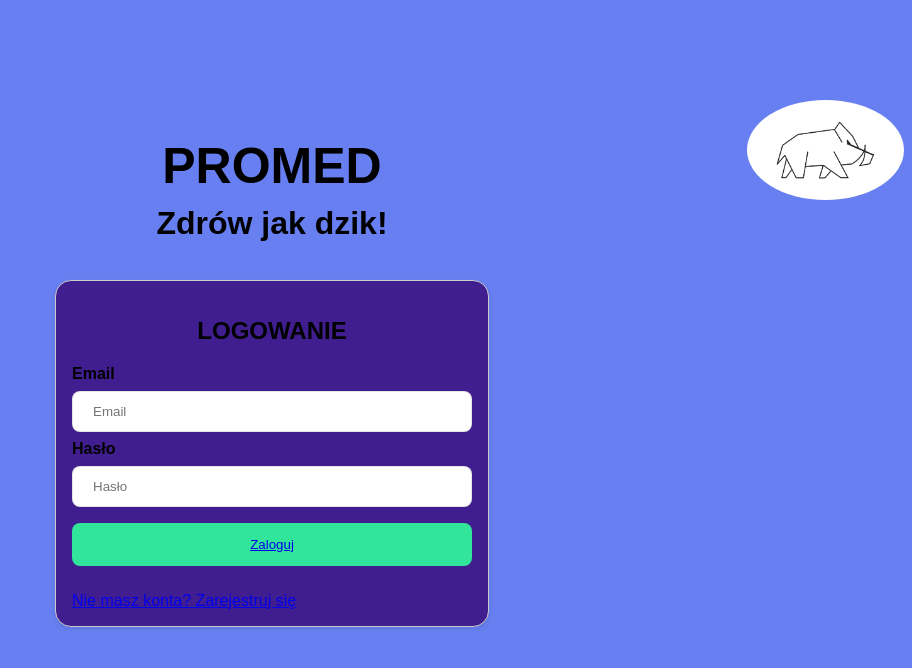
After one commit to ntymczyszyn/projekt-bazy-danych, a Django app: page /home/login in a window 1280 px wide. The commit adds this page. Shown: the top 668 px of the page, without its empty margins (368-1280 px from the left). Run offline with Django 4.2, Linux system fonts and the light colour scheme.

Commit message:
add login page

```diff
--- a/promed/templates/home.html
+++ b/promed/templates/home.html
@@ -19,6 +19,7 @@
             <div>Zdrów jak dzik!</div>
         </h1>
     </div>
-
+    {% block content %}
+    {% endblock %}
 </body>
 </html>
--- /dev/null
+++ b/promed/templates/login.html
@@ -0,0 +1,20 @@
+{% extends 'home.html' %}
+
+{% block content %}
+<div class="container2">
+    <h2 style="text-align: center;">
+        LOGOWANIE
+    </h2>
+    <label for="email"><b>Email</b></label>
+    <input type="text" placeholder="Email" name="email" required>
+    <label for="psw"><b>Hasło</b></label>
+    <input type="password" placeholder="Hasło" name="psw" required>
+    <button type="submit">
+        <a href="{% url 'home' %}">Zaloguj</a>
+    </button>
+    <br>
+    <br>
+    <a href="sign_up">Nie masz konta? Zarejestruj się</a>
+</div>
+
+{% endblock %}
--- a/promed/urls.py
+++ b/promed/urls.py
@@ -5,4 +5,5 @@
 urlpatterns = [
     # path("", views.index, name="index"),
     path('', views.home, name="home"),
+    path('login', views.login, name="login"),
 ]
--- a/promed/views.py
+++ b/promed/views.py
@@ -26,3 +26,6 @@
 '''
 def home(request):
     return render(request, 'home.html')
+
+def login(request):
+    return render(request, 'login.html')
```
